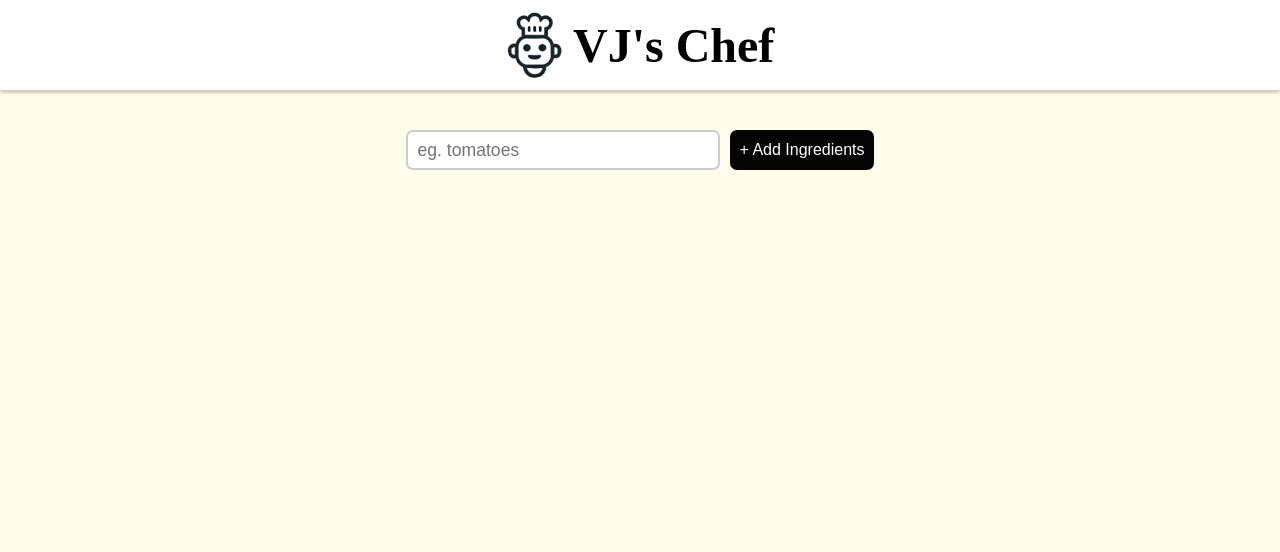
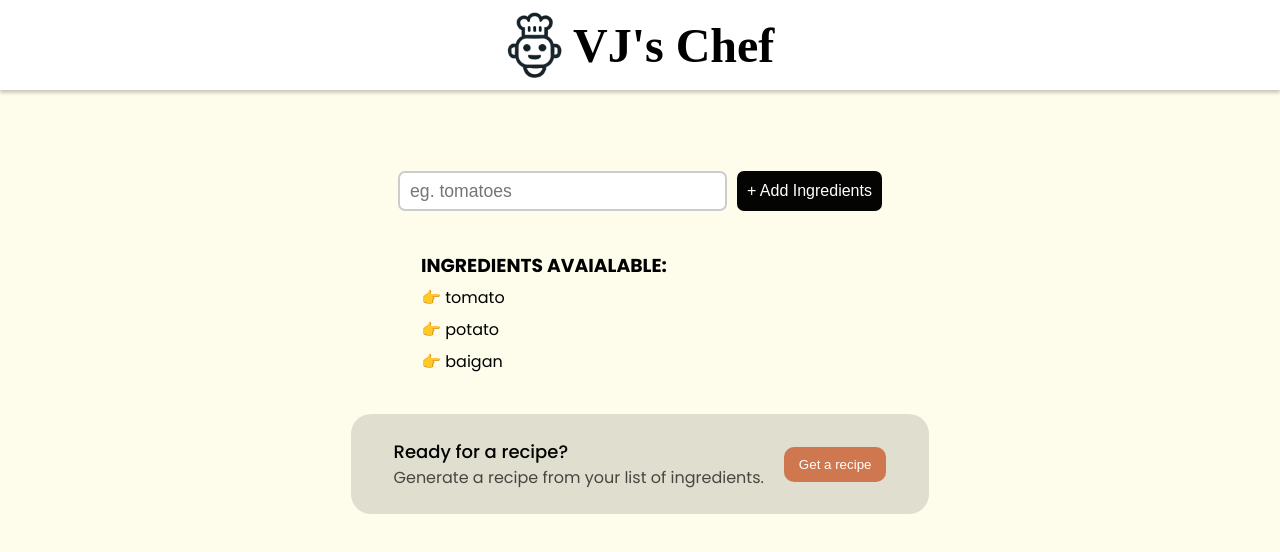
Before and after one commit to vjaykrsna/vjs-chef, a React (Vite) app: page / in a window 1280 px wide. Shown: the top 552 px of the page. Built offline with nearby package versions, Linux system fonts and the light colour scheme.

Commit message:
Added scroll effect when recipe loads

```diff
--- a/index.html
+++ b/index.html
@@ -12,6 +12,6 @@
     </head>
     <body>
         <div id="root"></div>
-        <script type="module" src="/src/main.jsx"></script>
+        <script type="module" src="/src/index.jsx"></script>
     </body>
 </html>
--- a/src/components/App.jsx
+++ b/src/components/App.jsx
@@ -1,15 +1,30 @@
-import { useState } from "react";
-import AddIngredForm from "./AddIngredForm";
-import IngredientList from "./IngredientList";
-import CreateRecipe from "./CreateRecipe";
-import RecipeSection from "./RecipeSection";
+import { useState, useRef, useEffect } from "react"
+import AddIngredForm from "./AddIngredForm"
+import IngredientList from "./IngredientList"
+import CreateRecipe from "./CreateRecipe"
+import RecipeSection from "./RecipeSection"
 
 export default function App() {
-    const [ingredients, setIngredients] = useState([]);
+    const [ingredients, setIngredients] = useState(["tomato", "potato", "baigan"]);
 
     const [recipe, setRecipe] = useState([false, ""]);
     const [isLoadingRecipe, setIsLoadingRecipe] = useState(false);
     const [recipeError, setRecipeError] = useState(null);
+
+    const scrollRef = useRef(null);
+    useEffect(() => {
+        if (recipe[1] !== "") {
+            const offset = -140; // negative = leave 50px space from top
+            const elementPosition = scrollRef.current.getBoundingClientRect().top;
+            const offsetPosition = elementPosition + window.pageYOffset + offset;
+
+            window.scrollTo({
+                top: offsetPosition,
+                behavior: "smooth",
+            });
+        }
+
+    }, [recipe[1]]);
 
     function addIngred(newIngredient) {
         setIngredients((prev) => [...prev, newIngredient]);
@@ -21,10 +36,15 @@ export default function App() {
 
             {ingredients.length ? (
                 <IngredientList ingredients={ingredients} />
-            ) : null}
+            ) : (
+                <p className="info-message">
+                    Add at least 3 ingredients to start working on a recipe!
+                </p>
+            )}
 
             {ingredients.length > 2 && (
                 <CreateRecipe
+                    ref={scrollRef}
                     ingredients={ingredients}
                     setRecipe={setRecipe}
                     setIsLoadingRecipe={setIsLoadingRecipe}
--- a/src/components/CreateRecipe.jsx
+++ b/src/components/CreateRecipe.jsx
@@ -1,4 +1,4 @@
-export default function CreateRecipe({ ingredients, setRecipe, setIsLoadingRecipe, setRecipeError }) {
+export default function CreateRecipe({ ingredients, setRecipe, setIsLoadingRecipe, setRecipeError, ref }) {
     async function getRecipe() {
         const allIngreds = ingredients.join(", ");
         const PROMPT = `You are an assistant that receives a list of ingredients that a user has and suggests a recipe they could make with some or all of those ingredients. You don't need to use every ingredient they mention in your recipe. The recipe can include additional ingredients they didn't mention, but try not to include too many extra ingredients. Give structured output with basic information included. Format your response in markdown to make it easier to render to a web page. \n\n Ingredients: ${allIngreds}`;
@@ -36,7 +36,7 @@ export default function CreateRecipe({ ingredients, setRecipe, setIsLoadingRecip
     return (
         <div id="create-recipe-container">
             <div>
-                <p id="create-recipe-large-text">Ready for a recipe?</p>
+                <p ref={ref} id="create-recipe-large-text">Ready for a recipe?</p>
                 <p>Generate a recipe from your list of ingredients.</p>
             </div>
             <button onClick={getRecipe} className="create-recipe-button">
--- a/src/index.css
+++ b/src/index.css
@@ -1,6 +1,7 @@
 * {
     margin: 0;
     padding: 0;
+    box-sizing: border-box;
 }
 
 body {
@@ -10,6 +11,9 @@ body {
 }
 
 header {
+    position: fixed;
+    width: 100%;
+    top: 0;
     display: flex;
     justify-content: center;
     align-items: center;
@@ -30,13 +34,14 @@ header > h1 {
 
 main {
     max-width: 600px;
-    margin: 0 auto;
+    margin: 90px auto 0 auto;
+    border: 0.1px solid transparent;
 }
 
 .add-ingred-form {
     display: flex;
     justify-content: center;
-    margin: 40px 0;
+    margin: 80px 0 40px 0;
     height: 40px;
     gap: 10px;
 }
@@ -44,7 +49,7 @@ main {
 .add-ingred-form > input {
     border: 2px solid rgba(0, 0, 0, 0.2);
     border-radius: 7px;
-    width: 50%;
+    width: 55%;
     padding-left: 10px;
     font-size: 1.1rem;
 }
@@ -158,6 +163,13 @@ main {
     color: red;
 }
 
+.info-message {
+    text-align: center;
+    margin-top: 20px;
+    font-size: 1.1em;
+    color: #555;
+}
+
 /* Markdown Recipe Section */
 .recipe-section-container {
     margin: 40px 20px;
--- a/src/main.jsx
+++ b/src/index.jsx
@@ -2,12 +2,12 @@ import { StrictMode } from "react";
 import { createRoot } from "react-dom/client";
 import "./index.css";
 
-import Header from "./components/Header";
+import Header from "./components/Header.jsx";
 import App from "./components/App.jsx";
 
 createRoot(document.getElementById("root")).render(
-    <StrictMode>
+    <>
         <Header />
         <App />
-    </StrictMode>
+    </>
 );
```
